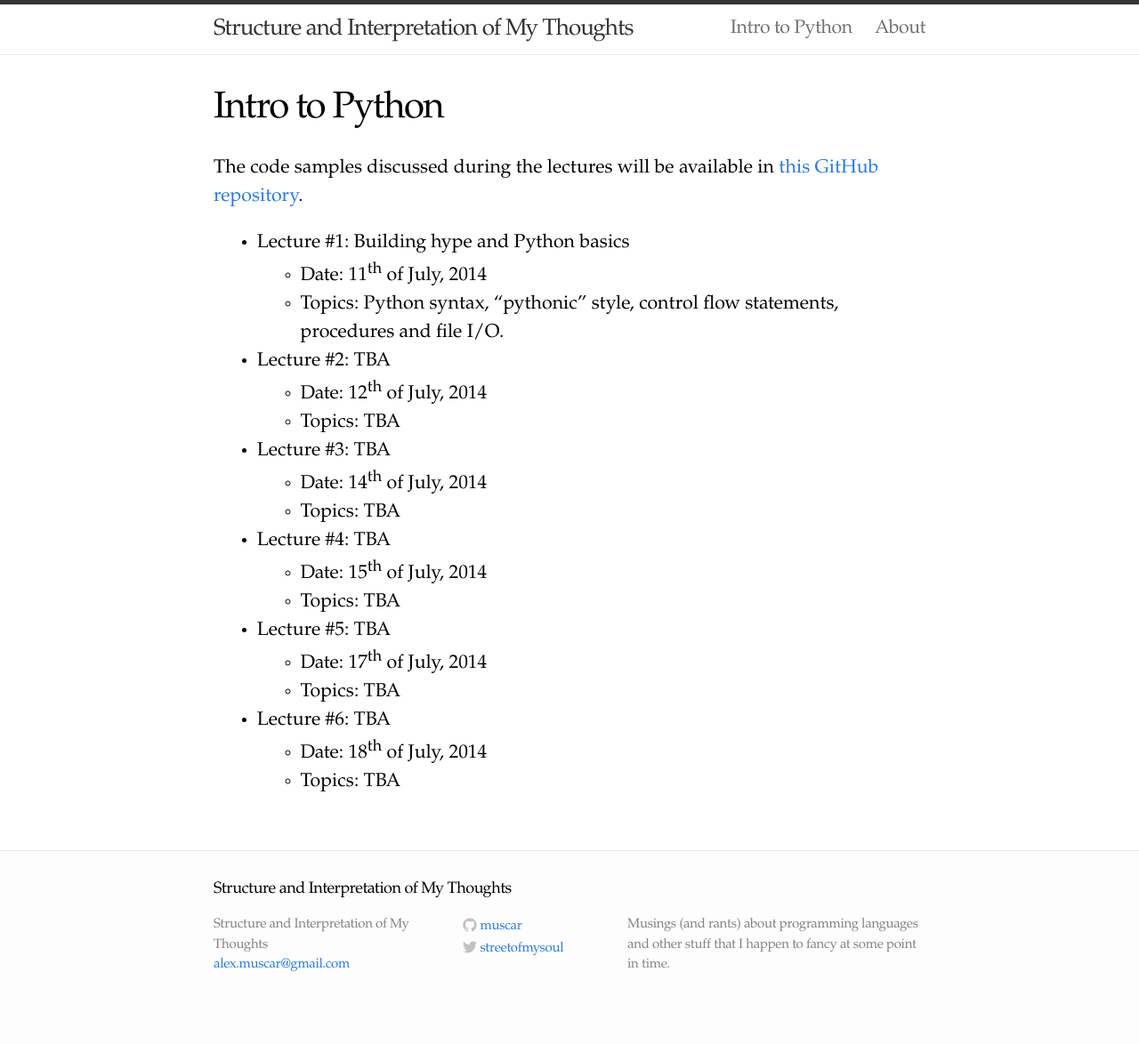
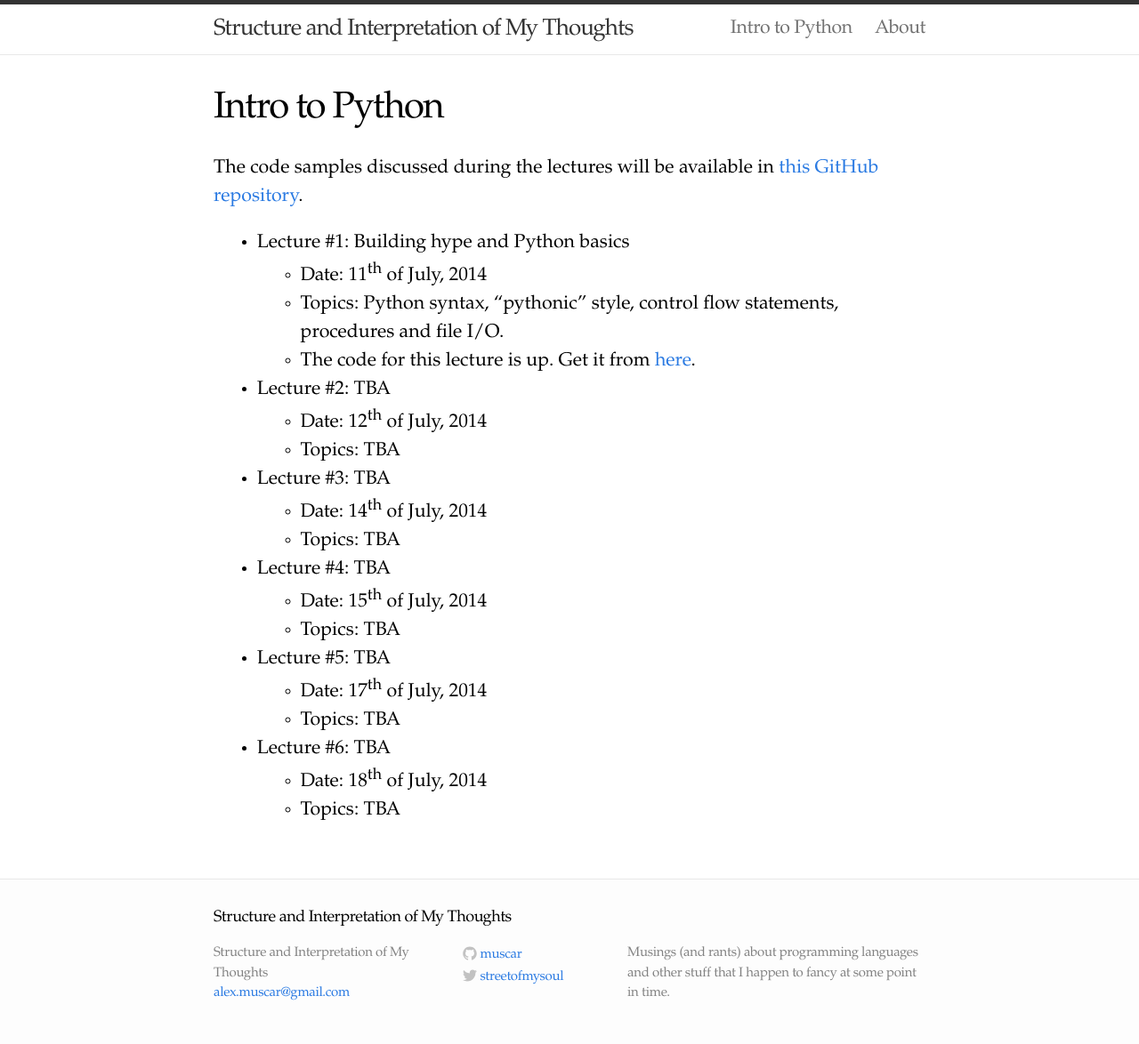
Before and after one commit to muscar/muscar.github.com, a Jekyll site: the page built from intro-to-python.md, in a window 1280 px wide. Shown: the whole page at 89% size. Built offline with Jekyll 4.4.1, drawn with Linux system fonts in a browser that asks for light colours; before the commit the page ends 1142 px from its top, so only the background shows below that.

Commit message:
Added link to code for open4tech lecture #1.

```diff
--- a/intro-to-python.md
+++ b/intro-to-python.md
@@ -11,6 +11,7 @@ The code samples discussed during the lectures will be available in [this GitHub
     - Date: 11<sup>th</sup> of July, 2014
     - Topics: Python syntax, "pythonic" style, control flow statements,
 procedures and file I/O.
+    - The code for this lecture is up. Get it from [here](https://github.com/muscar/open4tech-intro-to-python/tree/master/lecture1).
 * Lecture #2: TBA
     - Date: 12<sup>th</sup> of July, 2014
     - Topics: TBA
```
